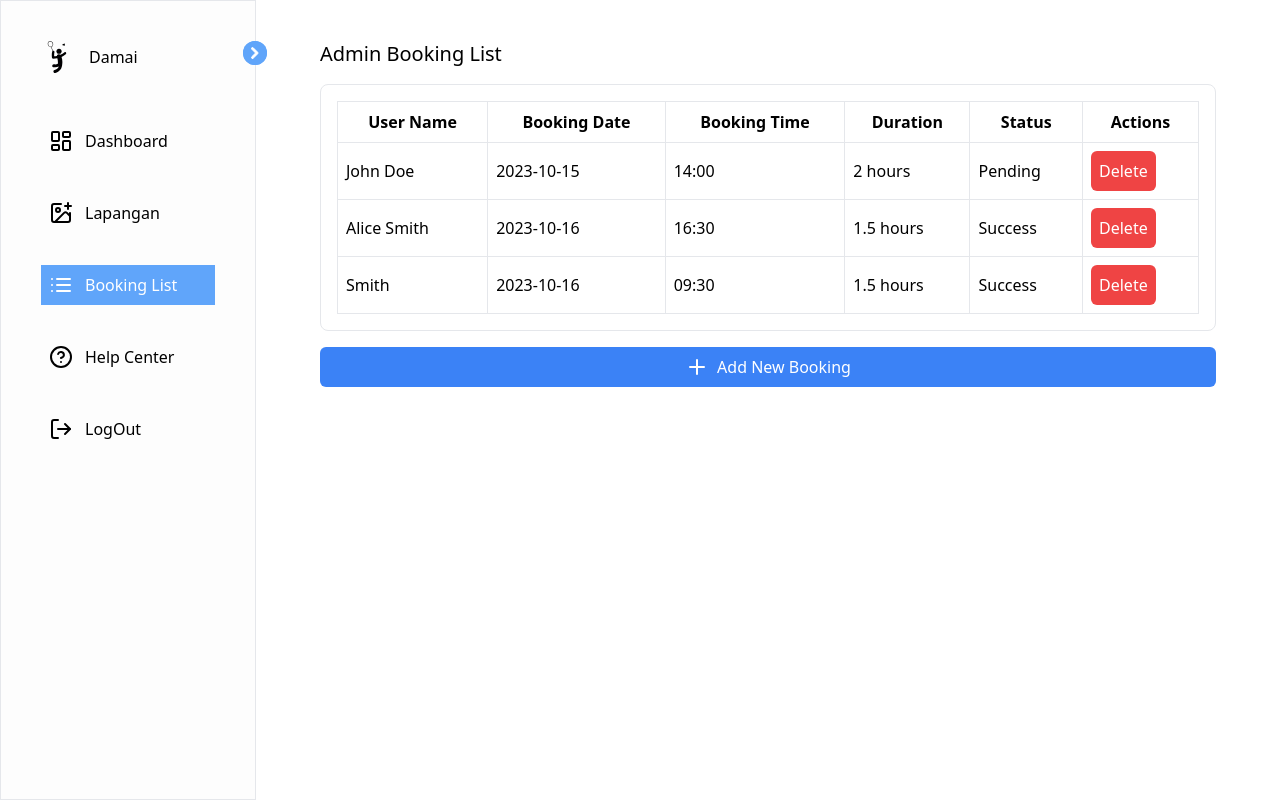
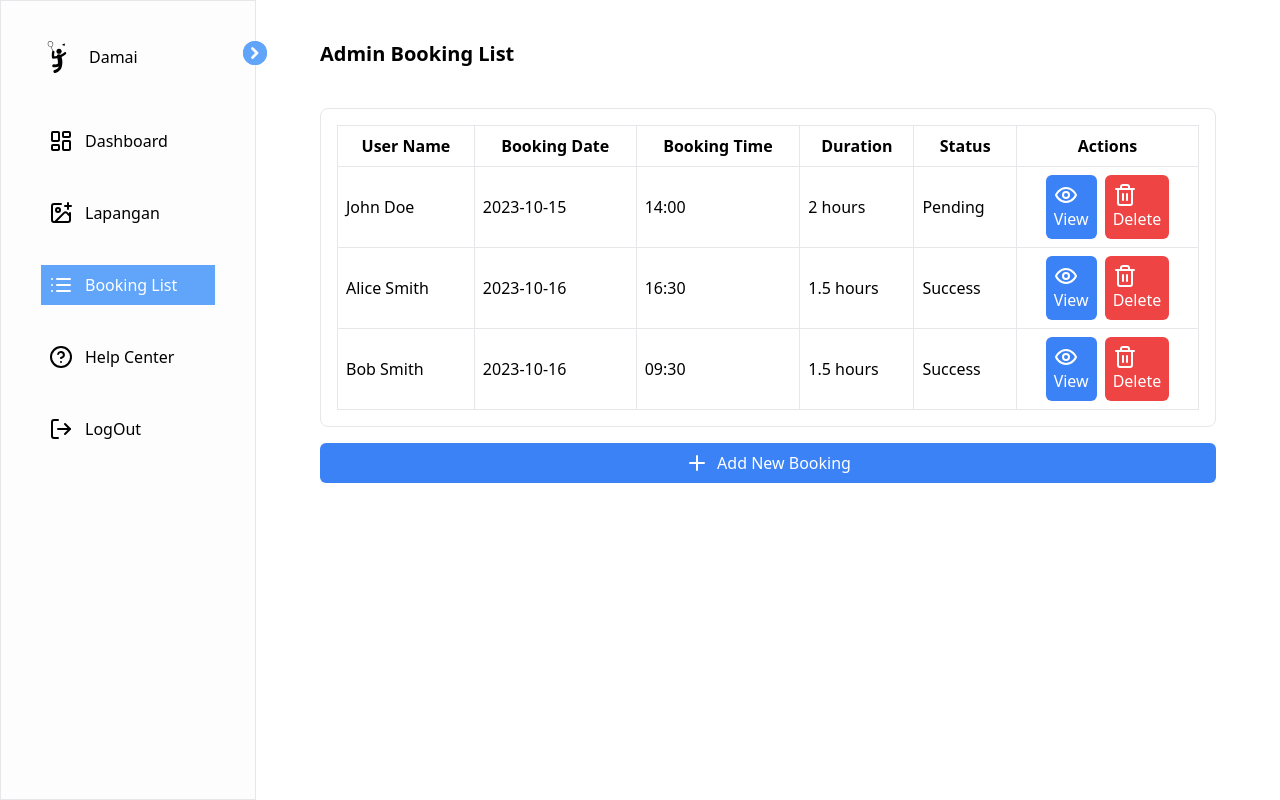
Before and after one commit to deril1709/booking-system, a React (Vite) app in the folder client/: page /admin/booking in a window 1280 px wide. Built offline with nearby package versions, Linux system fonts and the light colour scheme; no server answers.

Commit message:
update bookinglist

```diff
--- a/client/src/components/BookingList.jsx
+++ b/client/src/components/BookingList.jsx
@@ -1,5 +1,5 @@
 import React, { useState } from 'react';
-import { Plus } from 'lucide-react'
+import { Plus, Trash2, Eye } from 'lucide-react';
 
 function AdminBookingList() {
     // Sample data for booking list
@@ -11,6 +11,7 @@ function AdminBookingList() {
             bookingTime: '14:00',
             duration: '2 hours',
             status: 'Pending',
+            paymentProof: '/path/to/payment-proof-image1.jpg',
         },
         {
             id: 2,
@@ -19,23 +20,35 @@ function AdminBookingList() {
             bookingTime: '16:30',
             duration: '1.5 hours',
             status: 'Success',
-        }, {
+            paymentProof: '/path/to/payment-proof-image2.jpg',
+        },
+        {
             id: 3,
-            userName: ' Smith',
+            userName: 'Bob Smith',
             bookingDate: '2023-10-16',
             bookingTime: '09:30',
             duration: '1.5 hours',
             status: 'Success',
-        }
+            paymentProof: '/path/to/payment-proof-image3.jpg',
+        },
         // Add more booking data as needed
     ];
 
     const [bookingData, setBookingData] = useState(initialBookingData);
+    const [viewedPaymentProof, setViewedPaymentProof] = useState(null);
 
     const handleDeleteBooking = (id) => {
         // Implement the delete functionality here
         const updatedBookingData = bookingData.filter((booking) => booking.id !== id);
         setBookingData(updatedBookingData);
+    };
+
+    const handleViewPaymentProof = (paymentProof) => {
+        setViewedPaymentProof(paymentProof);
+    };
+
+    const closeViewPaymentProof = () => {
+        setViewedPaymentProof(null);
     };
 
     const addNewBooking = () => {
@@ -49,13 +62,14 @@ function AdminBookingList() {
             bookingTime: '15:30',
             duration: '1 hour',
             status: 'Pending',
+            paymentProof: '/path/to/payment-proof-image4.jpg',
         };
         setBookingData([...bookingData, newBooking]);
     };
 
     return (
         <div className="flex flex-col py-10 px-16 h-screen overflow-y-auto w-full">
-            <h2 className="text-xl">Admin Booking List</h2>
+            <h2 className="text-xl font-semibold mb-6">Admin Booking List</h2>
             <div className="border p-4 my-4 rounded-lg">
                 <table className="w-full border-collapse">
                     <thead>
@@ -71,27 +85,23 @@ function AdminBookingList() {
                     <tbody>
                         {bookingData.map((booking) => (
                             <tr key={booking.id}>
-                                <td className="border p-2">
-                                    {booking.userName}
-                                </td>
-                                <td className="border p-2">
-                                    {booking.bookingDate}
-                                </td>
-                                <td className="border p-2">
-                                    {booking.bookingTime}
-                                </td>
-                                <td className="border p-2">
-                                    {booking.duration}
-                                </td>
-                                <td className="border p-2">
-                                    {booking.status}
-                                </td>
-                                <td className="border p-2">
+                                <td className="border p-2">{booking.userName}</td>
+                                <td className="border p-2">{booking.bookingDate}</td>
+                                <td className="border p-2">{booking.bookingTime}</td>
+                                <td className="border p-2">{booking.duration}</td>
+                                <td className="border p-2">{booking.status}</td>
+                                <td className="border p-2 justify-center text-center space-x-2">
+                                    <button
+                                        onClick={() => handleViewPaymentProof(booking.paymentProof)}
+                                        className="bg-blue-500 text-white p-2 rounded-md"
+                                    >
+                                        <Eye /> View
+                                    </button>
                                     <button
                                         onClick={() => handleDeleteBooking(booking.id)}
                                         className="bg-red-500 text-white p-2 rounded-md"
                                     >
-                                        Delete
+                                        <Trash2 /> Delete
                                     </button>
                                 </td>
                             </tr>
@@ -102,9 +112,23 @@ function AdminBookingList() {
             <button
                 onClick={addNewBooking}
                 className="bg-blue-500 text-white p-2 rounded-md flex text-center justify-center gap-2"
-            >   <Plus />
-                Add New Booking
+            >
+                <Plus /> Add New Booking
             </button>
+
+            {viewedPaymentProof && (
+                <div className="fixed inset-0 flex items-center justify-center bg-black bg-opacity-60">
+                    <div className="bg-white p-4 rounded-lg">
+                        <img src={viewedPaymentProof} alt="Payment Proof" />
+                        <button
+                            onClick={closeViewPaymentProof}
+                            className="bg-red-500 text-white p-2 rounded-md mt-2"
+                        >
+                            Close
+                        </button>
+                    </div>
+                </div>
+            )}
         </div>
     );
 }
--- a/client/src/components/Dashboard.jsx
+++ b/client/src/components/Dashboard.jsx
@@ -1,5 +1,4 @@
 import React, { useState } from 'react';
-import Chart from './Graph';
 
 function Dashboard() {
     // Dummy user data
@@ -30,7 +29,7 @@ function Dashboard() {
 
             <div className="flex space-x-8 py-6">
                 <div className="flex flex-col rounded-md border-blue-400 border w-[400px] h-[150px] p-8 justify-center">
-                    <h2 className='text-4xl text-cente'>Total Pesanan</h2>
+                    <h2 className='text-4xl text-center'>Total Pesanan</h2>
                     <p className="text-gray-500 mt-3 text-center text-2xl">10</p>
                 </div>
                 <div className="flex flex-col rounded-md border-blue-400 border w-[400px] h-[150px] p-8 justify-center">
--- /dev/null
+++ b/client/src/components/PaymentProofModal.jsx
@@ -0,0 +1,16 @@
+import React from 'react';
+
+function PaymentProofModal({ imageUrl, onClose }) {
+    return (
+        <div className="fixed top-0 left-0 flex items-center justify-center w-full h-full bg-black bg-opacity-70">
+            <div className="bg-white p-4 rounded-lg">
+                <img src={imageUrl} alt="Payment Proof" />
+                <button onClick={onClose} className="bg-blue-500 text-white px-2 py-1 rounded-md mt-4">
+                    Close
+                </button>
+            </div>
+        </div>
+    );
+}
+
+export default PaymentProofModal;
```
